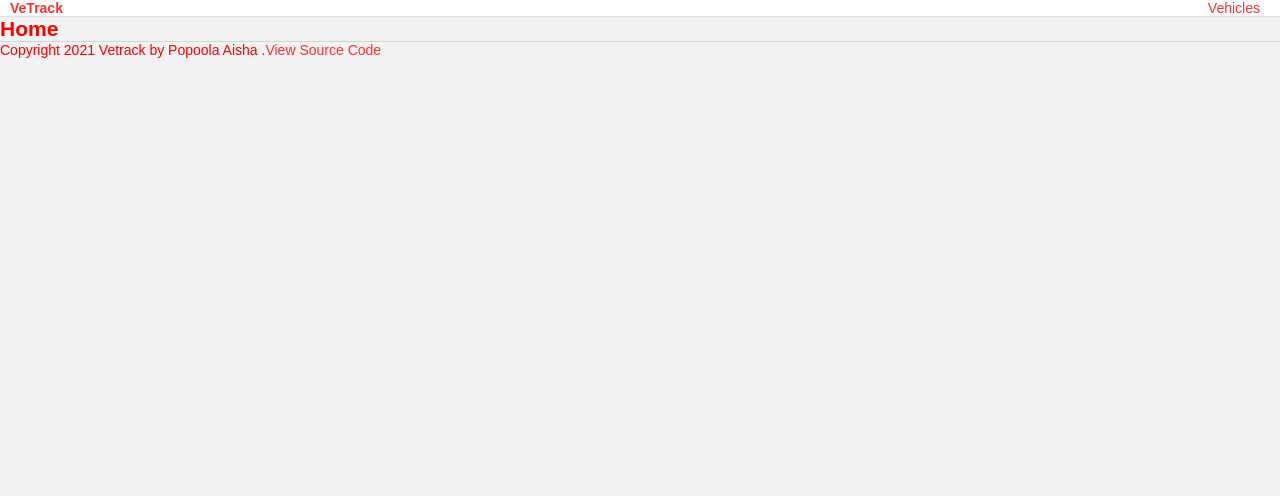
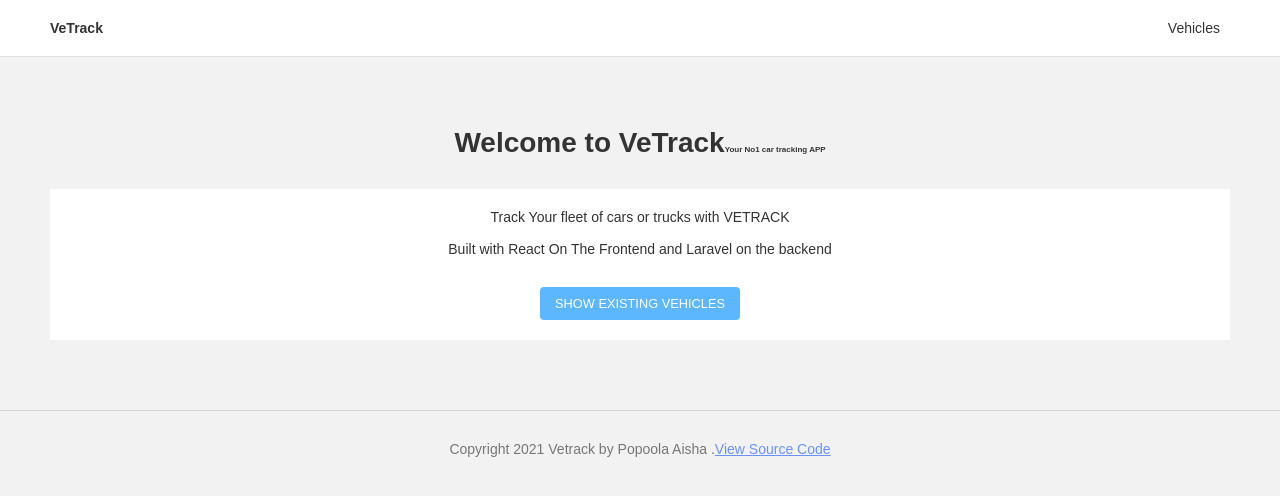
Before and after one commit to aishatpopoola/vehicles-app, a React (Create React App) app: page / in a window 1280 px wide. Shown: the top 496 px of the page. Built offline with nearby package versions, Linux system fonts and the light colour scheme.

Commit message:
add styles and design

```diff
--- a/src/components/Home.js
+++ b/src/components/Home.js
@@ -1,8 +1,20 @@
 import React from 'react';
+import { NavLink } from 'react-router-dom';
 
 const Home = () => (
   <div>
-    <h2>Home</h2>
+    <h1 className={'title ta-center my-10' }>Welcome to VeTrack<small style={{ fontSize: 8 }}>Your No1 car tracking APP</small></h1>
+      <article className="bg-white p-10">
+        <p className='title p-10'>
+          Track Your fleet of cars or trucks with VETRACK
+          <br />
+          <br />
+          Built with React On The Frontend and Laravel on the backend
+        </p>
+        <NavLink to="/vehicles">
+          <a className="btn btn-primary d-block my-10 mx-auto">Show Existing Vehicles</a>
+        </NavLink>
+      </article>
   </div>
 );
 
--- a/src/components/Main.js
+++ b/src/components/Main.js
@@ -2,7 +2,7 @@ import React from 'react';
 import PropTypes from 'prop-types';
 
 const Main = ({ children }) => (
-  <main>
+  <main className="mx-auto p-10">
       {children}
   </main>
 );
--- a/src/components/Vehicle.js
+++ b/src/components/Vehicle.js
@@ -49,20 +49,19 @@ const Vehicle = ({
   };
   return (
   <div>
-      <div className={`p-10 ${!alert.type ? 'd-none' : alert.type}`}>
+      <div className={`p-10 alert ${!alert.type ? 'd-none' : alert.type}`}>
         <p className="d-flex justify-between">
            {alert.message} <span onClick={closeAlert}>X</span>
         </p>
       </div>
       {vehicle ? (
         <>
+          <h2 className="text-center my-10 p-10">{`${vehicle.maker} - ${vehicle.model}`}</h2>
           <VehicleForm
             submitHandler={handleSubmit}
             values={vehicle}
             setValues={setVehicle}
           />
-          <p>{vehicle.maker}</p>
-          <p>{vehicle.model}</p>
         </>
       ) : (
         <p className="p-10 m-10 text-center">Getting Vehicle data...</p>
--- a/src/components/VehicleForm.js
+++ b/src/components/VehicleForm.js
@@ -59,11 +59,8 @@ const VehicleForm = ({ submitHandler, values, setValues }) => {
         />
       </div>
       <div className="form-group titleInputDiv mb-10">
-        <label htmlFor="year">
-          Year
-          <sup>*</sup>
           <select
-            className="formControl w_full mt_10"
+            className="form-control w-full mt-10"
             id="year"
             name="year"
             onChange={e => setValues({ ...values, year: e.target.value })}
@@ -74,7 +71,6 @@ const VehicleForm = ({ submitHandler, values, setValues }) => {
               <option key={option} value={option}>{option}</option>
             ))}
           </select>
-        </label>
       </div>
       <div className="form-group titleInputDiv mb-10">
         <input
--- a/src/components/Vehicles.js
+++ b/src/components/Vehicles.js
@@ -40,7 +40,7 @@ const Vehicles = () => {
   };
   return (
     <div>
-      <div className={`p-10 ${!alert.type ? 'd-none' : alert.type}`}>
+      <div className={`p-10 alert ${!alert.type ? 'd-none' : alert.type}`}>
         <p className="d-flex justify-between">
            {alert.message} <span onClick={closeAlert}>X</span>
         </p>
--- a/src/css/index.css
+++ b/src/css/index.css
@@ -1,3 +1,2 @@
 @import './reset.css';
 @import './main.css';
-@import 'mobile_screen.css' screen and (min-width: 400px);
--- a/src/css/main.css
+++ b/src/css/main.css
@@ -1,3 +1,210 @@
-body{
-    color: #555;
+.single {
+  padding: 20px 16px;
+  background: #fff;
+  display: block;
+  margin: 20px 10px;
+  border-left: 8px solid #fff;
 }
+
+.single:hover {
+  border-left: 8px solid #4979ff;
+}
+
+.title {
+  color: #333;
+  padding-bottom: 20px;
+  text-align: center;
+}
+
+.text {
+  color: #777;
+}
+nav {
+  min-height: 56px;
+  flex-direction: row;
+}
+
+nav,
+main {
+  max-width: 1200px;
+}
+
+main,
+.edit {
+  margin-top: 50px;
+}
+
+footer {
+  padding: 30px 0;
+  margin-top: 60px;
+  color: #777;
+}
+
+.btn-primary {
+  color: #fff;
+  background-color: #0290ff;
+  border-color: #007bff;
+}
+
+.btn-danger {
+  color: #fff;
+  background-color: #dc3545;
+  border-color: #dc3545;
+}
+
+.btn {
+  max-width: 200px;
+  font-weight: 300;
+  text-align: center;
+  white-space: nowrap;
+  text-transform: uppercase;
+  user-select: none;
+  border: 1px solid transparent;
+  font-size: 0.8rem;
+}
+
+.btn,
+.form-control {
+  line-height: 1.5;
+  padding: 0.375rem 0.75rem;
+  border-radius: 0.25rem;
+}
+
+.form-control {
+  display: block;
+  font-size: 1rem;
+  color: #495057;
+  background-color: #fff;
+  background-image: none;
+  background-clip: padding-box;
+  border: 1px solid #ced4da;
+}
+
+.not-found {
+  text-align: center;
+}
+
+.not-found a {
+  color: #4979ff;
+  text-decoration: underline;
+}
+
+.modal {
+  z-index: 1000;
+  background-color: rgba(0, 0, 0, 0.5);
+  top: 0;
+  left: 0;
+  overflow: auto;
+  position: fixed;
+}
+
+.edit-div,
+.modal-content {
+  max-width: 700px;
+}
+
+.modal-content {
+  position: relative;
+  pointer-events: auto;
+  background-clip: padding-box;
+  border: 1px solid rgba(0, 0, 0, 0.2);
+  border-radius: 0.3rem;
+  outline: 0;
+  background-color: #fff;
+  margin: 30px auto;
+  width: 90%;
+  padding: 20px;
+  box-shadow: 0 5px 8px 0 rgba(0, 0, 0, 0.2), 0 7px 20px 0 rgba(0, 0, 0, 0.17);
+  animation-name: openmodal;
+  animation-duration: 1s;
+}
+
+.modal-header {
+  padding: 15px;
+  border-bottom: 1px solid #e9ecef;
+  border-top-left-radius: 0.3rem;
+  border-top-right-radius: 0.3rem;
+  align-items: flex-start;
+}
+
+.modal-title {
+  margin-bottom: 0;
+  line-height: 1.5;
+  font-weight: 500;
+}
+
+.close-modal-button {
+  color: #000;
+  text-shadow: 0 1px 0 #fff;
+  opacity: 0.5;
+}
+
+.close-modal-button svg {
+  width: 1.1rem;
+  height: 1.1rem;
+}
+
+.close-modal-button:focus {
+  outline: none;
+}
+
+.modal-header .close-modal-button {
+  padding: 15px;
+  margin: -15px -15px -15px auto;
+}
+
+button.close-modal-button {
+  background: 0 0;
+  border: 0;
+  -webkit-appearance: none;
+}
+
+.modal-body {
+  position: relative;
+  -ms-flex: 1 1 auto;
+  flex: 1 1 auto;
+  padding: 15px;
+}
+
+.modal-footer {
+  display: flex;
+  -ms-flex-align: center;
+  align-items: center;
+  -ms-flex-pack: end;
+  justify-content: flex-end;
+  padding: 15px;
+  border-top: 1px solid #e9ecef;
+  background-color: #f4f5f7;
+  flex-wrap: wrap;
+}
+
+.alert {
+  position: relative;
+  padding: 0.75rem 1.25rem;
+  margin: 1rem auto;
+  border: 1px solid transparent;
+  border-radius: 0.25rem;
+  width: 95%;
+}
+
+.alert-danger {
+  color: #721c24;
+  background-color: #f8d7da;
+  border-color: #f5c6cb;
+}
+
+.alert-success {
+  color: #155724;
+  background-color: #d4edda;
+  border-color: #c3e6cb;
+}
+
+@keyframes openmodal {
+  from {
+    opacity: 0;
+  }
+
+  to {
+    opacity: 1;
+  }
+}
--- a/src/css/mobile_screen.css
+++ /dev/null
@@ -1,3 +0,0 @@
-body{
-    color: red;
-}
--- a/src/css/reset.css
+++ b/src/css/reset.css
@@ -138,10 +138,6 @@ select:focus,
   margin-bottom: 50px;
 }
 
-.br-block {
-  border-right: 1px solid rgba(0, 0, 0, 0.125);
-}
-
 .bt-block {
   border-top: 1px solid rgba(0, 0, 0, 0.125);
 }
```
Also changed, not shown: 1 other file (tests, documents, lock files or other folders).
